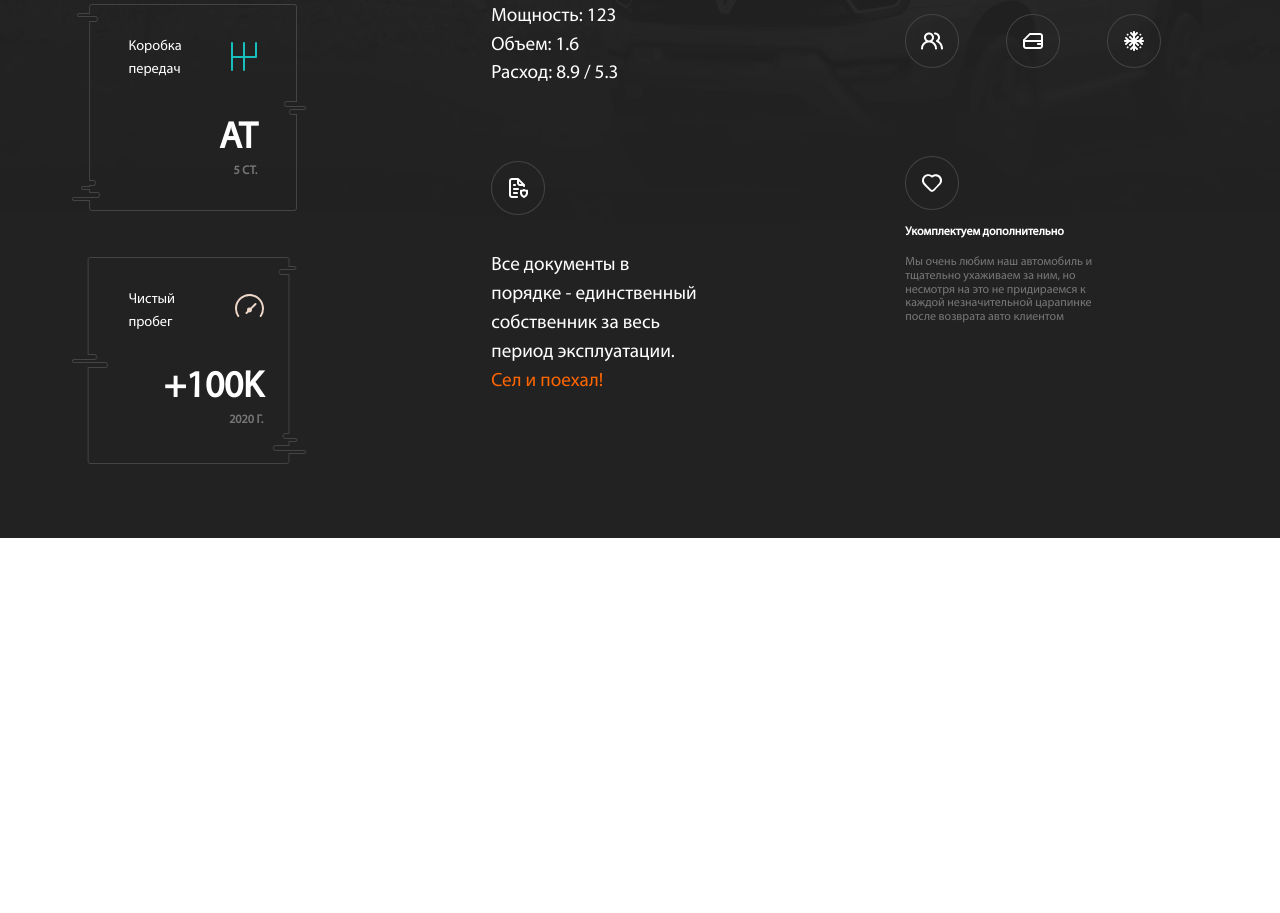
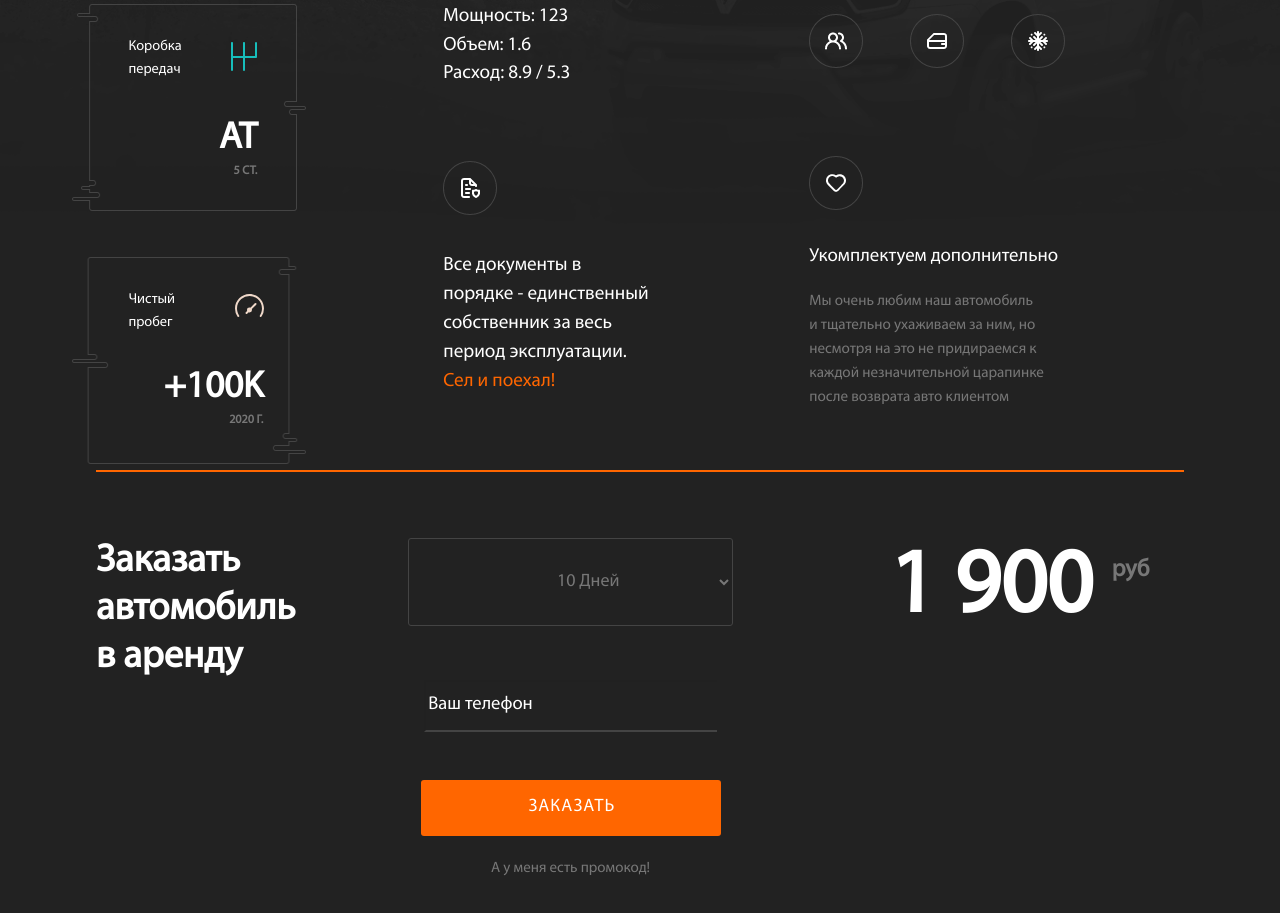
Before and after one commit to Webdevmaksim/Rent-A-Car-Diploma, a website: page index.html in a window 1280 px wide. Shown: the part 3963-4876 px from the top of the page. Before the commit the page ends 4501 px from the top, so only its background shows below. Drawn offline with Linux system fonts and the light colour scheme.

Commit message:
feat: order car section

```diff
--- a/index.html
+++ b/index.html
@@ -271,16 +271,51 @@
                        <!-- /.enlarge__block-3 -->
                        <img src="./img/footer/heart.webp" alt="сердечко" class="enlarge__heart">
                        <div class="enlarge__block--info">
-                           <h4>Укомплектуем дополнительно</h4>
+                           <span>Укомплектуем дополнительно</span>
                            <p>Мы очень любим наш автомобиль и тщательно ухаживаем за ним, но несмотря на это не придираемся к каждой незначительной царапинке после возврата авто клиентом</p>
                        </div>
                    </div>
                    <!-- /.col -->
                </div>
                <!-- /.enlarge__wrapper -->
+               <hr class="enlarge__hr">
            </div>
        </section>
        <!-- /.enlarge -->
+       <section class="order">
+           <div class="container">
+            <div class="order__wrapper">
+                <div class="col">
+                    <h3 class="order__title">
+                        Заказать автомобиль в аренду
+                    </h3>
+                </div>
+                <!-- /.col -->
+                <div class="col">
+                    <form action="" class="order__form form">
+                        <select class="form__select select" name="option" id="">
+                            <option class="form__option" value="0"> 10 Дней </option>
+                            <option class="form__option" value="1">-30%</option>
+                            <option class="form__option" value="2">-40%</option>
+                        </select>
+                        <input class="form__input" type="text" placeholder="Ваш телефон">
+                        <button class="form__button">Заказать</button>
+                        <span class="form__promo">А у меня есть промокод!</span>
+                    </form>
+                </div>
+                <!-- /.col -->
+                <div class="col">
+                    <div class="order__price price">
+                        <h3 class="price__title">
+                            1 900
+                            <sup>руб</sup>
+                        </h3>
+                    </div>
+                </div>
+                <!-- /.col -->
+            </>
+           </div>
+       </section>
 
     </main>
     <div class="button-up"></div>
--- a/sass/style.sass
+++ b/sass/style.sass
@@ -10,3 +10,5 @@
 @import 'templates/clients'
 @import 'templates/about'
 @import 'templates/enlarge'
+@import 'templates/order'
+@import 'templates/_footer'
--- a/sass/templates/_enlarge.sass
+++ b/sass/templates/_enlarge.sass
@@ -1,7 +1,7 @@
 .col
     display: flex
     flex-direction: column
-    margin-right: 17rem
+    margin-right: 13rem
     &:last-child
         margin-right: 0
 .enlarge
@@ -10,16 +10,25 @@
     position: relative
     // opacity: 1
     z-index: 111
+    &__hr
+        border: 1px solid $orange
     &__heart
         width: 4.5rem
         height: 4.5rem
+        margin-bottom: 3rem
     &__block
         &--info
-            max-width: 17rem
-            & h4
+            max-width: 22rem
+            & span
+                display: block
                 color: $light
+                font-size: 1.57rem
+                margin-bottom: 1.8rem
             & p
                 color: #777777
+                font-size: 1.26rem
+                max-width: 19.6rem
+                line-height: 1.6
         &--img
             margin-right: 3.9rem
             &:last-child
--- /dev/null
+++ b/sass/templates/_order.sass
@@ -0,0 +1,62 @@
+.order
+    background: #222222
+    min-height: 58.3rem
+    &__wrapper
+        display: flex
+    &__title
+        color: $light
+        font-size: 3.2rem
+        max-width: 13rem
+        line-height: 1.25
+        margin-top: 0
+.form
+    display: flex
+    flex-direction: column
+    &__promo
+        color: $light
+        text-align: center
+        font-size: 1.25rem
+        color: #777777
+    &__button
+        font-size: 1.5rem
+        color: $light
+        background: $orange
+        border: none
+        border-radius: 3px
+        text-transform: uppercase
+        letter-spacing: 1px
+        padding: 1.48rem 9rem
+        max-width: 25rem
+        align-self: center
+        margin-bottom: 2rem
+    &__input
+        background: #222222
+        border-right: none
+        border-bottom: 2px solid #444444
+        padding-bottom: 1.2rem
+        padding-top: 1rem
+        color: #ffffff
+        margin-bottom: 4rem
+        align-self: center
+        width: 90%
+        font-size: 1.55rem
+        &::placeholder
+            color: $light
+            font-size: 1.55rem
+    &__select
+        background: #222222
+        color: #777777
+        border: 1px solid #444444
+        padding: 2.7rem 8rem 2.7rem 12rem
+        border-radius: 3px
+        font-size: 1.5rem
+        margin-bottom: 4.5rem
+.price
+    &__title
+        color: $light
+        font-size: 7.5rem
+        margin-top: 0
+        & sup
+            font-size: 2rem
+            top: -3rem
+            color: #777777
```
Also changed, not shown: css/style.css, css/style.min.css, sass/templates/_footer.sass (added).
